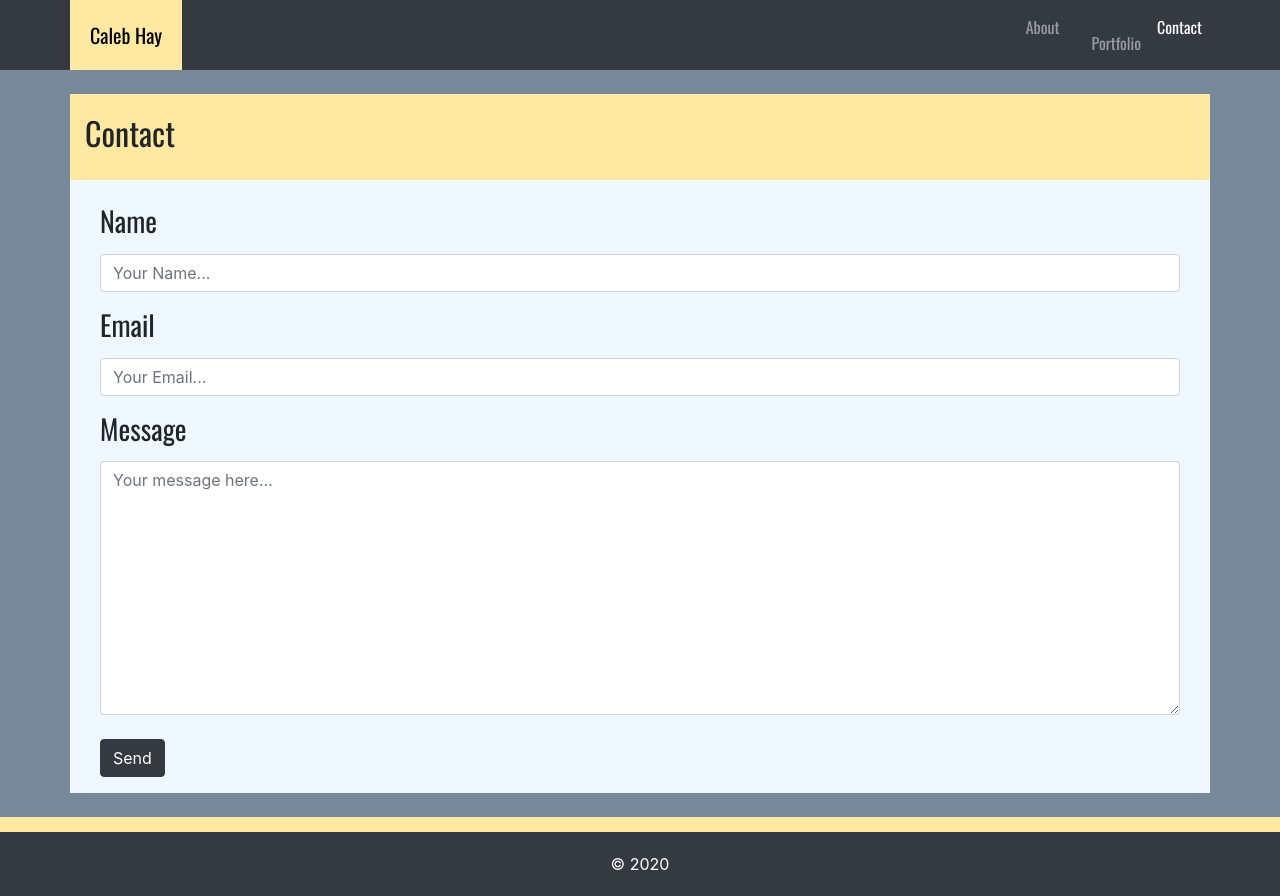
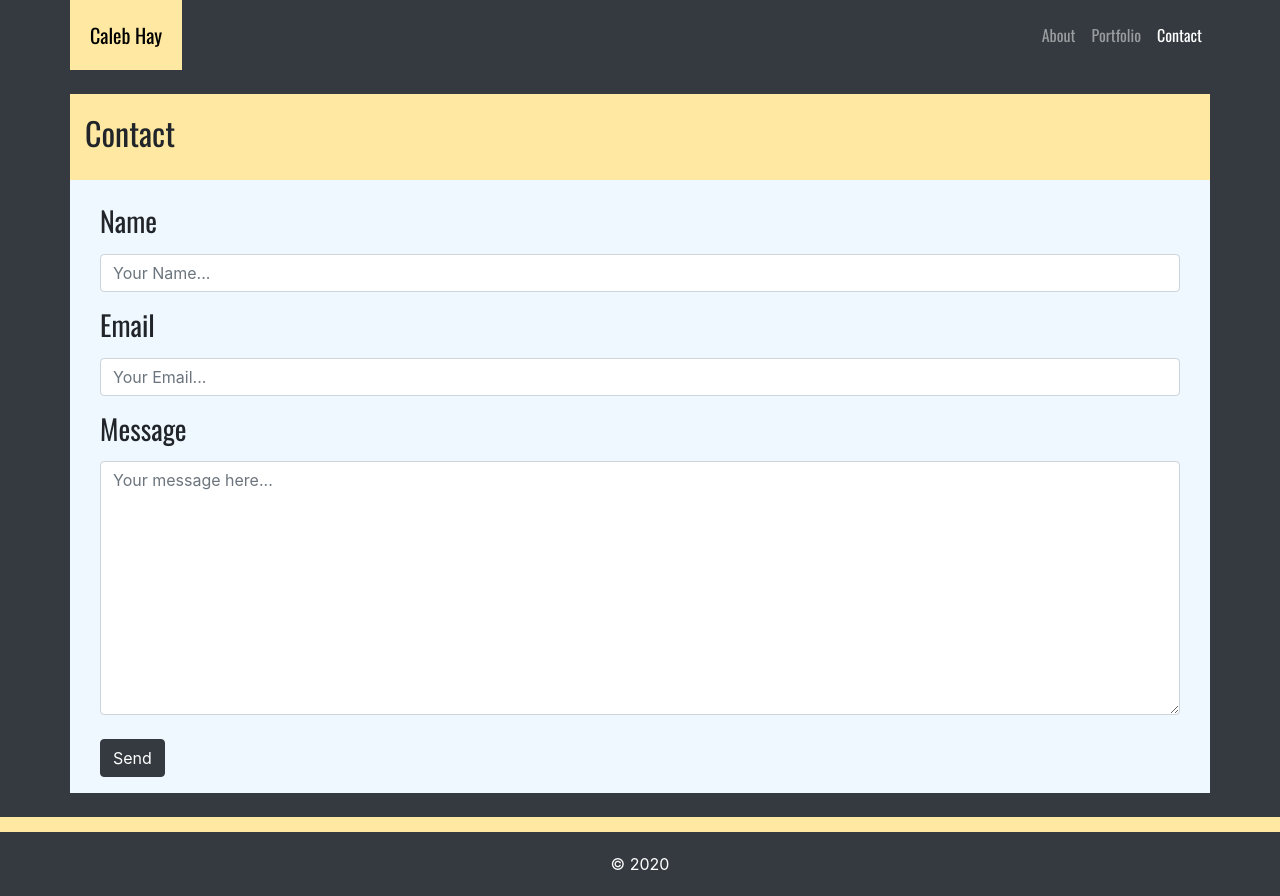
Before and after one commit to ICVRXS/2.-Personal-Website, a plain HTML site: page contact.html in a window 1280 px wide. Drawn offline with nearby package versions, Linux system fonts and the light colour scheme.

Commit message:
fixed broken a tag in contact page, started reworking styling to make footer color consistent

```diff
--- a/contact.html
+++ b/contact.html
@@ -16,13 +16,13 @@
       <a class="navbar-brand" href="index.html">Caleb Hay</a>
       <ul class="navbar-nav ml-auto">
         <li class="nav-item">
-          <a class="nav-link" href="index.html">About
+          <a class="nav-link" href="index.html">About</a>
         </li>
         <li class="nav-item">
           <a class="nav-link" href="portfolio.html">Portfolio</a>
         </li>
         <li class="nav-item active">
-            <a class="nav-link" href="contact.html">Contact</a><span class="sr-only">(current)</span>
+          <a class="nav-link" href="contact.html">Contact</a><span class="sr-only">(current)</span>
         </li>
       </ul>
     </div>
--- a/style.css
+++ b/style.css
@@ -58,6 +58,7 @@ p {
     padding-top: 20px;
     padding-bottom: 20px;
     background-color: #ffe9a2;
+    border-top: lightslategray 80px;
 }
 
 #bioPic {
@@ -68,10 +69,11 @@ p {
 
 main {
     background-color: aliceblue;
+    border-bottom: lightslategray 50px;
 }
 
 body {
-    background-color: lightslategray;
+    background-color:#343a40;
 }
 
 /* footer */
```
